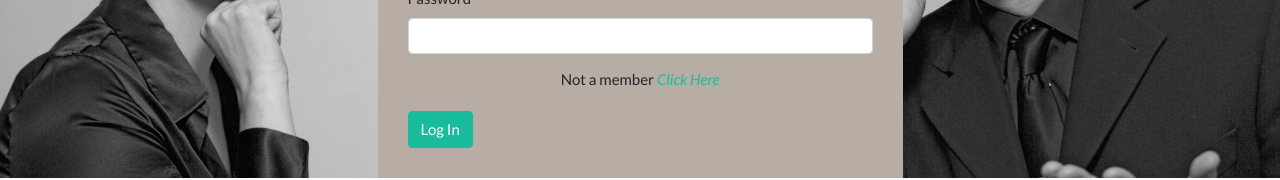
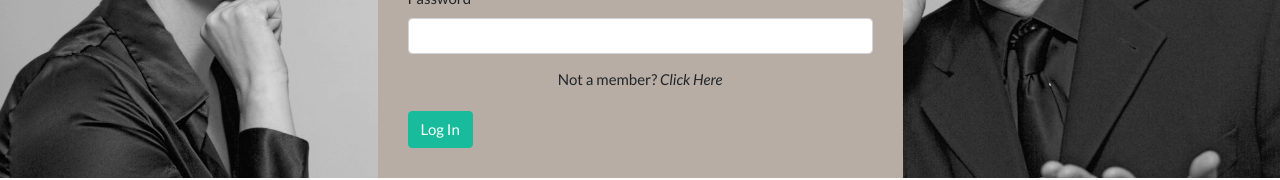
Before and after one commit to github-marti/Date-Rescue, a React (Create React App) app in the folder client/: page /login in a window 1280 px wide. Shown: the part 317-497 px from the top of the page. Built offline with nearby package versions, Linux system fonts and the light colour scheme.

Commit message:
change signup link to redirect

```diff
--- a/client/src/components/Login/index.js
+++ b/client/src/components/Login/index.js
@@ -9,7 +9,10 @@ import { LOGIN_USER } from '../../utils/actions';
 const Login = function () {
 
   const [user, setUser] = useState();
-  const [redirect, setRedirect] = useState(false);
+  const [redirect, setRedirect] = useState({
+    home: false,
+    signup: false
+  });
 
   const [_, dispatch] = useStoreContext();
 
@@ -38,16 +41,26 @@ const Login = function () {
           userid: res.data.id,
           phoneNumber: res.data.phoneNumber
         })
-        setRedirect(true);
+        setRedirect({
+          home: true
+        });
       })
       .catch(err => {
         console.log(err)
       })
   };
 
+  const handleClick = event => {
+    setRedirect({
+      signup: true
+    })
+  }
+
   const renderRedirect = () => {
-    if (redirect) {
+    if (redirect.home) {
       return <Redirect to='/' />
+    } else if (redirect.signup) {
+      return <Redirect to="/signup" />
     }
   }
 
@@ -85,7 +98,7 @@ const Login = function () {
                     />
                   </FormGroup>
                 </Col>
-                <h6>Not a member <a href="/signup"><i className="click" color="light">Click Here</i></a></h6>
+                <h6>Not a member? <i className="click" color="light" onClick={handleClick}>Click Here</i></h6>
                 <Button className="btn1" color="success">Log In</Button>
               </Form>
             </Col>
```
